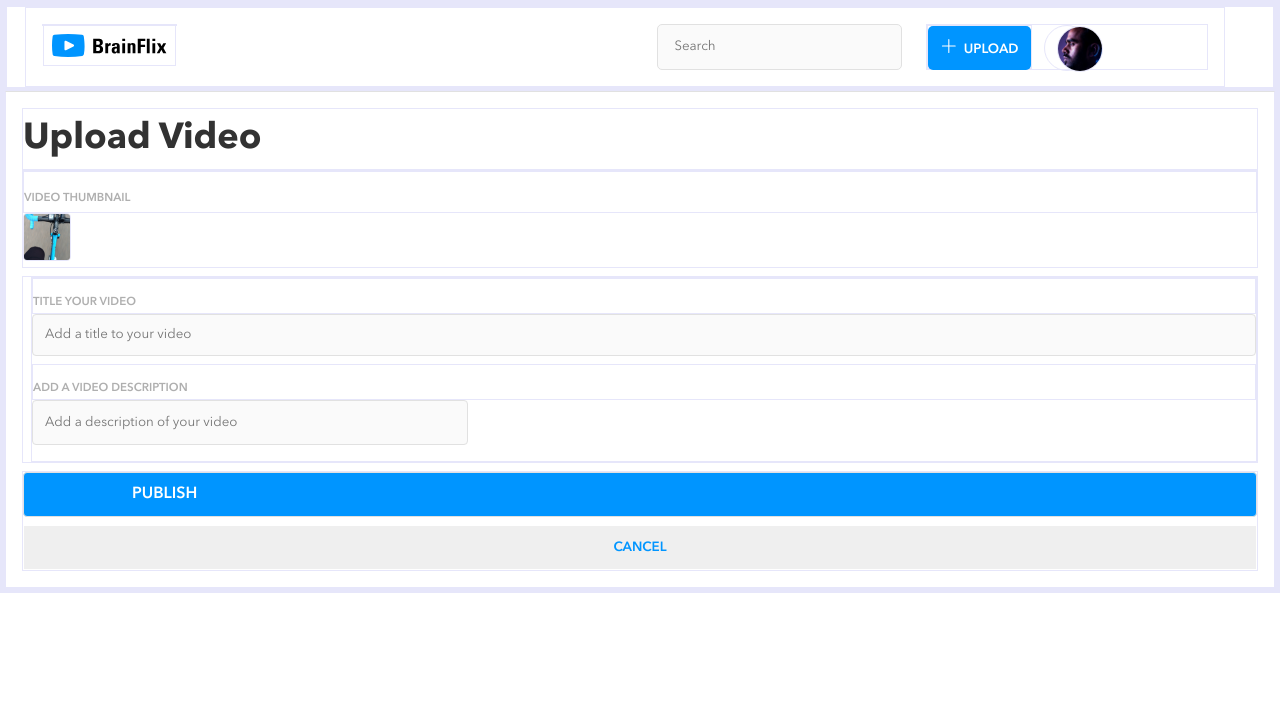
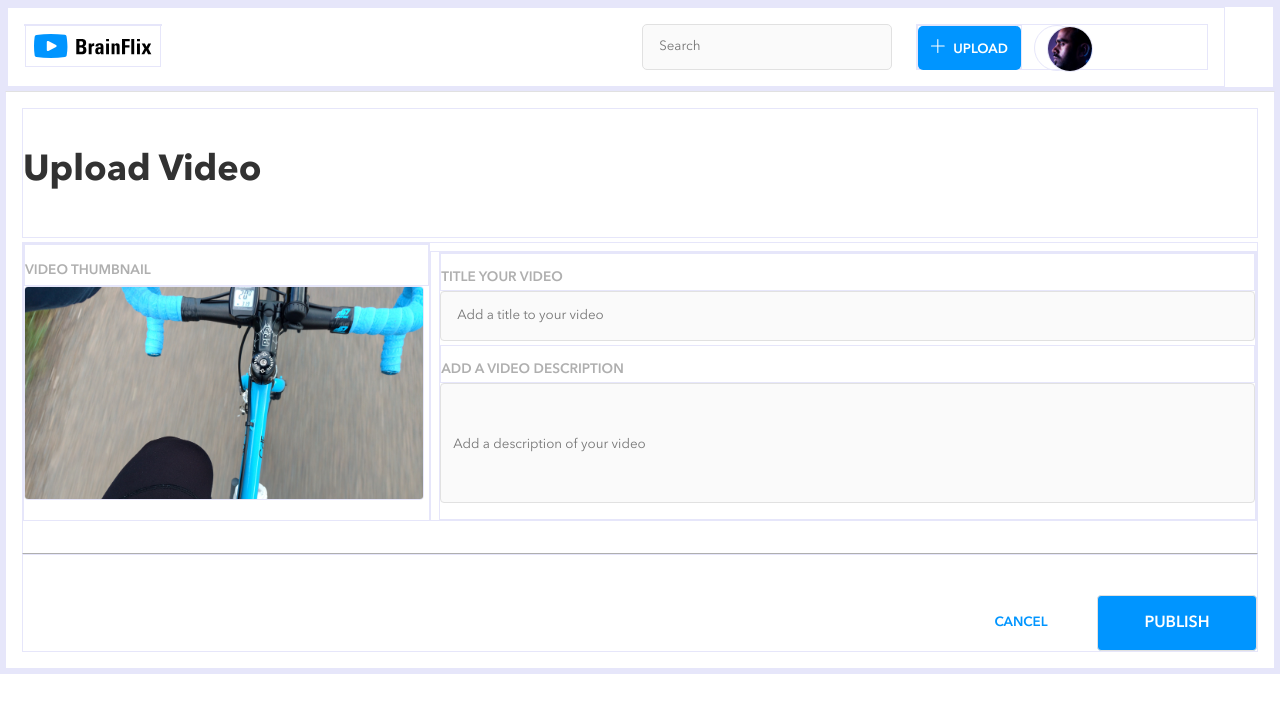
Before and after one commit to AshleyMirandaMakes/brainflix-ashley-miranda, a React (Create React App) app in the folder sprint-two/: page /upload in a window 1280 px wide. Shown: the top 712 px of the page. Built offline with nearby package versions, Linux system fonts and the light colour scheme.

Commit message:
styling done

```diff
--- a/sprint-two/src/components/Nav/Nav.scss
+++ b/sprint-two/src/components/Nav/Nav.scss
@@ -30,7 +30,8 @@
       max-width: 760px;
     }
     @include desktop {
-      max-width: 1200px;
+      @include margin-auto;
+      max-width: 1280px;
       margin-right: 3rem;
     }
   }
@@ -81,7 +82,7 @@
     }
     @include desktop {
       margin-left: .75rem;
+      margin-right: 0;
     }
-    //background-position: 80% 0%;
   }
 }
--- a/sprint-two/src/pages/UploadPage/UploadPage.js
+++ b/sprint-two/src/pages/UploadPage/UploadPage.js
@@ -45,6 +45,7 @@ class UploadPage extends Component {
       <main>
         <section className="upload">
         <h2 className="upload__heading">Upload Video</h2>
+        <div className="upload__flex-container">
           <div className="upload__image-container">
           <h4 className="upload__title">VIDEO THUMBNAIL</h4>
           <img className="upload__image "src={Thumbnail} alt="upload-image"/>
@@ -73,6 +74,7 @@ class UploadPage extends Component {
               > 1 && this.state.uploadDescription.length < 20 ? <p>Please enter a description with at least 20 letters.</p> : ''}
             </div>
           </form>
+          </div>
         <div className="upload__button-container">
         {!this.state.handleUploadSubmit? <Link to={"/"} className="upload__button" onClick={this.handleUploadSubmit}>PUBLISH</Link> : " "}
           <button className="upload__button--special">CANCEL</button>
--- a/sprint-two/src/pages/UploadPage/UploadPage.scss
+++ b/sprint-two/src/pages/UploadPage/UploadPage.scss
@@ -11,6 +11,39 @@
     @include font-bold;
     padding-top: .5rem;
     padding-bottom: .5rem;
+    @include tablet {
+      padding-top: 1.25rem;
+      padding-bottom: 2.75rem;
+    }
+    @include desktop {
+      @include margin-auto;
+      display: flex;
+      width: 100%;
+      max-width: 1280px;
+      padding-top: 2.5rem;
+    }
+  }
+  &__flex-container {
+    @include desktop {
+      @include margin-auto;
+      display: flex;
+      width: 100%;
+      max-width: 1280px;
+      margin-top: .25rem;
+      padding-bottom: 2rem;
+      border-bottom: 1px solid $color-silver;
+    }
+  }
+  &__image-container{
+    display: block;
+    @include tablet {
+      @include margin-auto;
+      max-width: 767px;
+      padding-bottom: .82rem;
+    }
+    @include desktop {
+      min-width: 33%;
+    }
   }
   &__title {
     @include font-demi;
@@ -21,10 +54,11 @@
     display: block;
     @include tablet {
       font-size: .72rem;
+      padding-top: 1rem;
     }
-  }
-  &__image-container{
-    display: block;
+    @include desktop {
+      font-size: .85rem;
+    }
   }
   &__image{
     width: 288px;
@@ -34,11 +68,24 @@
     border-radius: 4px;
     @include tablet{
       margin-right: .5rem;
-      width: 48px;
-      height: 48px;
+      width: 344px;
+      height: 183px;
     }
     @include desktop {
       margin-left: 0;
+      width: 400px;
+      height: auto;
+    }
+  }
+  &__include form-container {
+    display: block;
+    @include tablet {
+      @include margin-auto;
+      max-width: 767px;
+    }
+    @include desktop {
+      width: 66%;
+      margin-left: .5rem;
     }
   }
   &__form {
@@ -59,6 +106,13 @@
     border: 1px solid $color-mercury ;
     border-radius: 4px;
     background-color: $color-alabaster;
+    @include tablet {
+      padding: .85rem;
+      margin-bottom: 0.25rem;
+    }
+    @include desktop{
+      padding: 1rem;
+    }
   }
   &__textarea{
     display: block;
@@ -79,17 +133,34 @@
       border: 1px solid $color-black;
     }
     @include tablet {
-      height: 45px;
+      text-align: initial;
+      height: 135px;
       margin-right: 1rem;
-      width: 440px;
+      width: 100%;
+      padding-top: 1rem;
     }
     @include desktop {
-      width: 436px;
+      width: 100%;
+      height: 120px;
     }
   }
   &__button-container {
     margin-top:.5rem;
     width: 100%;
+    @include tablet {
+      @include margin-auto;
+      display: flex;
+      flex-direction: row-reverse;
+      width: 100%;
+      margin-top: 4rem;
+    }
+    @include desktop {
+      @include margin-auto;
+      display: flex;
+      width: 100%;
+      max-width: 1280px;
+      padding-top: 2.5rem;
+    }
   }
   &__button{
     @include font-demi;
@@ -103,28 +174,33 @@
     padding: .75rem 6.75rem;
     width: 100%;
     height: 45px;
+    @include tablet {
+      @include flex-center;
+      width: 160px;
+      margin-left: 1rem;
+      padding: 0;
+    }
     @include desktop {
-      border-color: $color-mercury; //?
+      border-color: $color-mercury;
+      padding: 1rem;
+      height: 56px;
+      min-width: 160px;
     }
     &--special {
       @include font-demi;
       border-color: $color-white;
+      background-color: $color-white;
       color: $color-lightblue-brainflix;
       margin-top: .5rem;
       width: 100%;
       height: 45px;
+      @include tablet {
+        width: 120px;
+        margin-top: 0;
+      }
+      @include desktop {
+        height: 56px;
+      }
     }
-    // &:hover {
-    //   background-color: $color-lightblue-brainflix;
-    //   border-color: $color-lightblue-brainflix;
-    // }
-    }
-
-  // &__flex-container {
-  //   @include tablet {
-  //     display: flex;
-  //     flex-direction: row;
-  //     width: 100%;
-  //   }
-  // }
   }
+}
```
Lines whose indentation alone changed are shown as unchanged.
